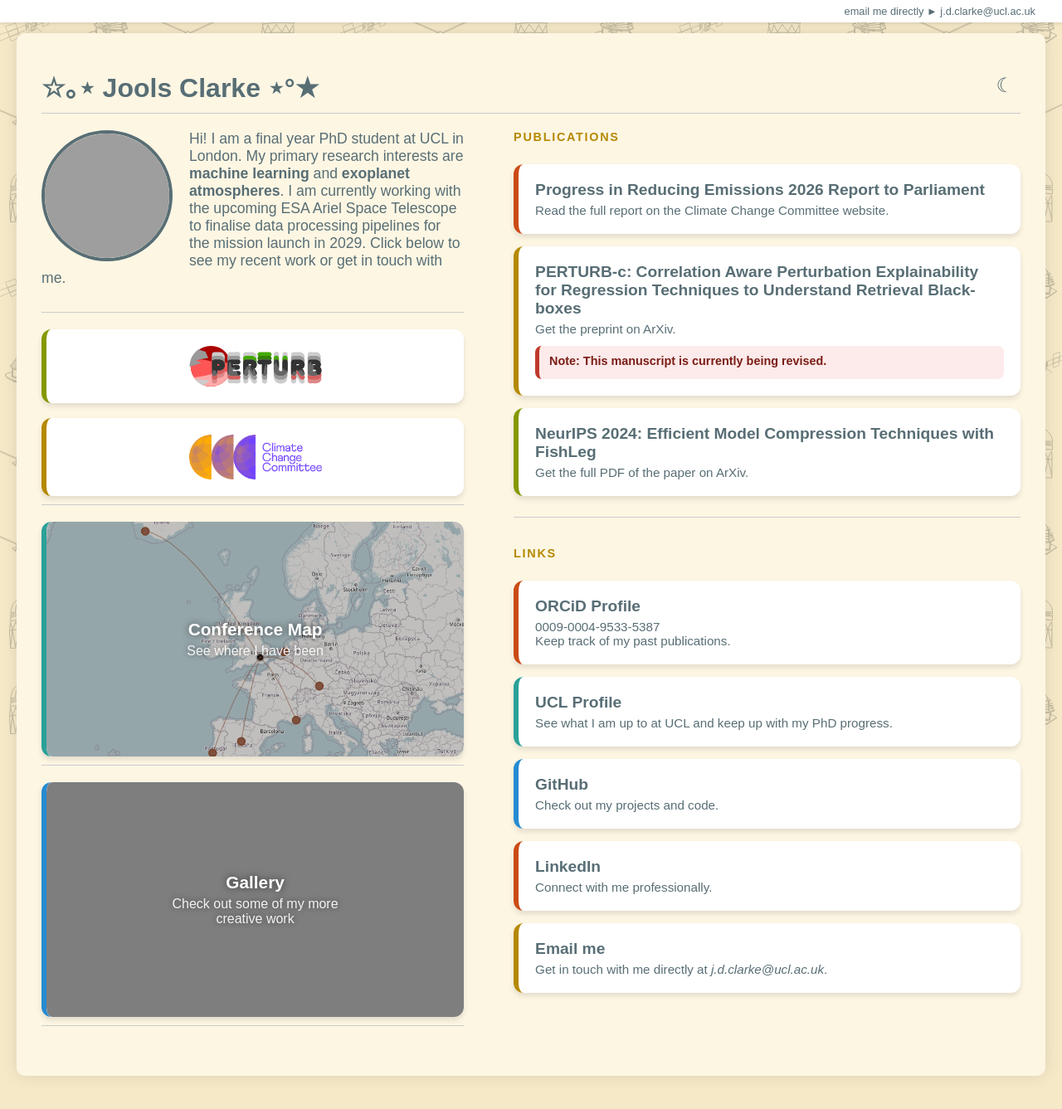
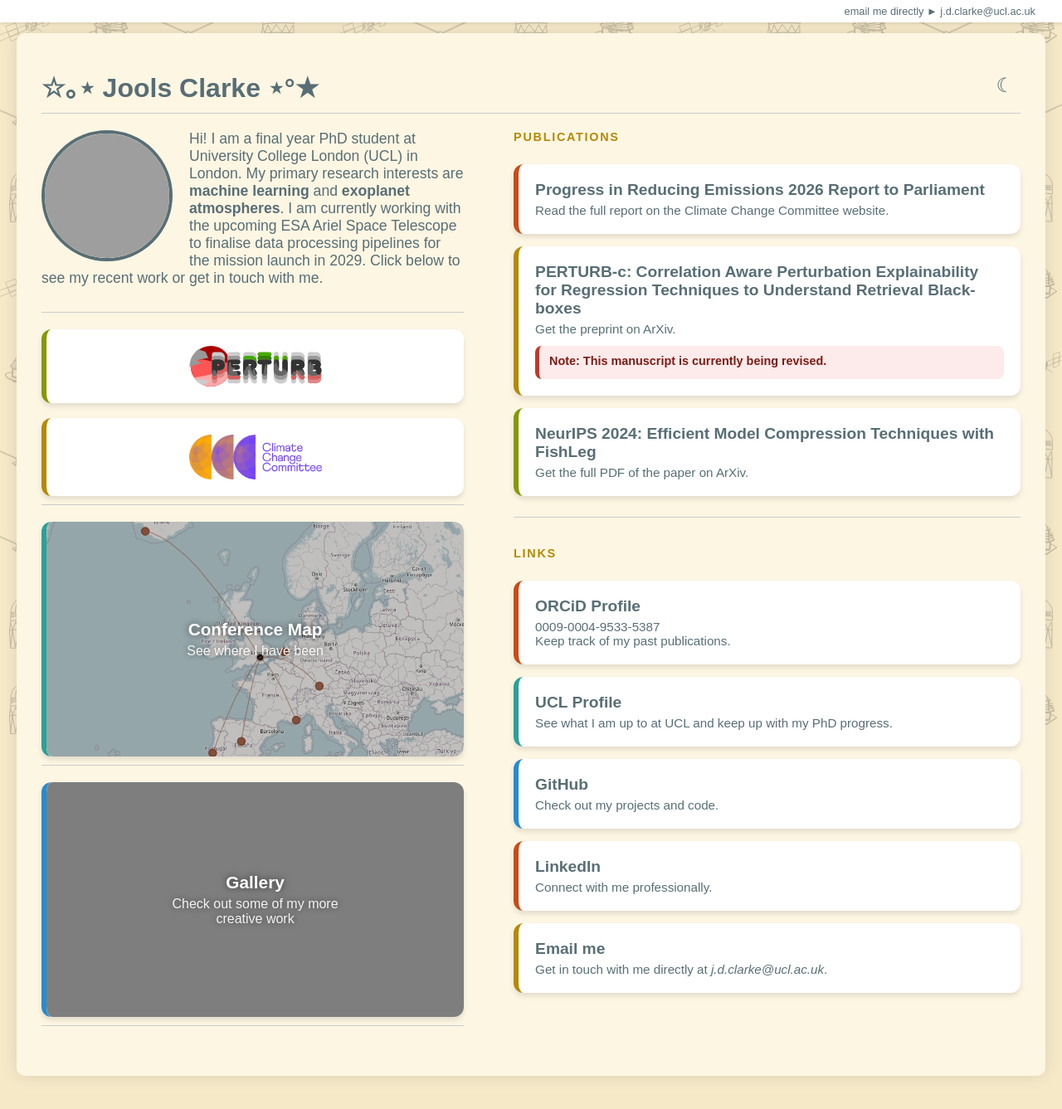
Before and after one commit to Jools-Clarke/joolsclarke.co.uk, a Jekyll site: the page built from index.html, in a window 1280 px wide. Shown: the whole page at 83% size. Built offline with Jekyll 4.4.1, drawn with Linux system fonts in a browser that asks for light colours; comment, search, counter and statistics services are not loaded; grey boxes are pictures that could not be loaded.

Commit message:
change banner to explain ucl

```diff
--- a/index.html
+++ b/index.html
@@ -27,7 +27,7 @@ header:
   <div class="bio">
     <img src="https://raw.githubusercontent.com/Jools-Clarke/joolsclarke.co.uk/refs/heads/main/profile.png" alt="Jools Clarke" class="profile-photo" />
     <div class="subheading">
-      Hi! I am a final year PhD student at UCL in London. My primary research interests are <b>machine learning</b> and <b>exoplanet atmospheres</b>.
+      Hi! I am a final year PhD student at University College London (UCL) in London. My primary research interests are <b>machine learning</b> and <b>exoplanet atmospheres</b>.
 
       I am currently working with the upcoming ESA Ariel Space Telescope to finalise data processing pipelines for the mission launch in 2029.
 
```
